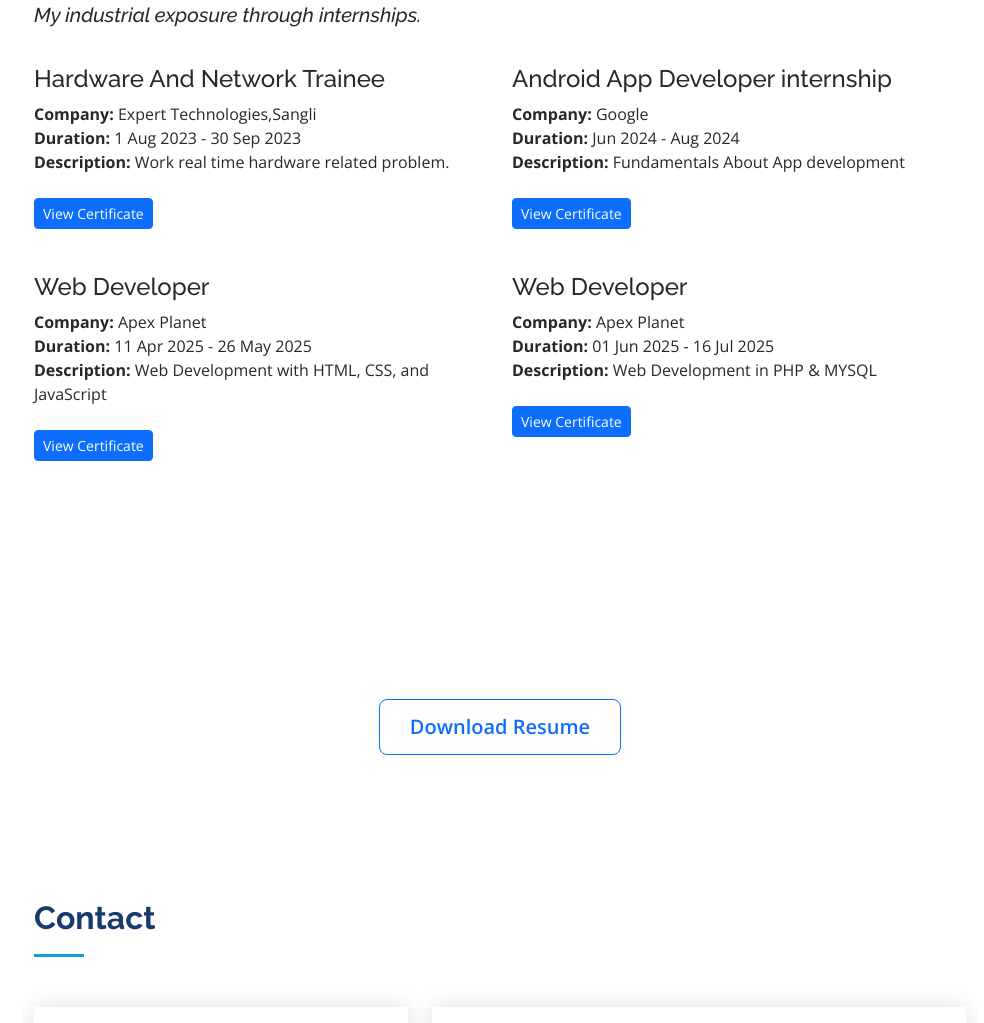
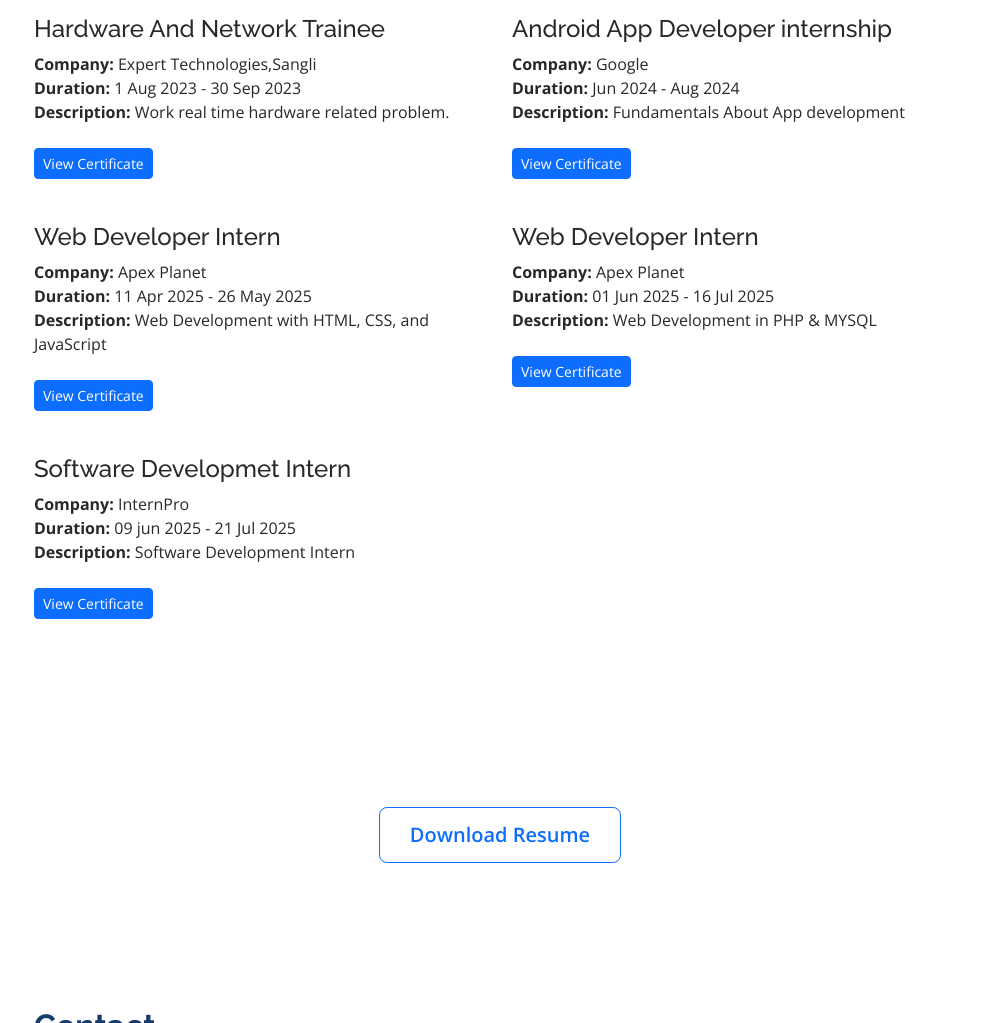
Before and after one commit to hallikerijaved/bio, a plain HTML site: page index.html in a window 1280 px wide. Shown: the part 4285-5308 px from the top of the page, without its empty margins (290-1274 px from the left). Drawn offline with nearby package versions, Linux system fonts and the light colour scheme.

Commit message:
Update index.html

```diff
--- a/index.html
+++ b/index.html
@@ -473,7 +473,7 @@
                 </div>
                 <div class="col-lg-6 d-flex align-items-stretch mb-4" data-aos="zoom-in" data-aos-delay="300">
                   <div class="icon-box">
-                    <h4>Web Developer </h4>
+                    <h4>Web Developer Intern</h4>
                     <p><strong>Company:</strong> Apex Planet<br>
                       <strong>Duration:</strong> 11 Apr 2025 - 26 May 2025<br>
                       <strong>Description:</strong> Web Development with HTML, CSS, and JavaScript</p>
@@ -485,10 +485,22 @@
                 </div>
                 <div class="col-lg-6 d-flex align-items-stretch mb-4" data-aos="zoom-in" data-aos-delay="400">
                   <div class="icon-box">
-                    <h4>Web Developer</h4>
+                    <h4>Web Developer Intern</h4>
                     <p><strong>Company:</strong> Apex Planet<br>
                       <strong>Duration:</strong> 01 Jun 2025 - 16 Jul 2025<br>
                       <strong>Description:</strong> Web Development in PHP & MYSQL
+                    </p>
+                    <a href="#" target="_blank" class="btn btn-primary btn-sm mt-2">
+                      View Certificate
+                    </a>
+                  </div>
+                </div>
+                <div class="col-lg-6 d-flex align-items-stretch mb-4" data-aos="zoom-in" data-aos-delay="400">
+                  <div class="icon-box">
+                    <h4>Software Developmet Intern</h4>
+                    <p><strong>Company:</strong> InternPro<br>
+                      <strong>Duration:</strong> 09 jun 2025 -  21 Jul 2025<br>
+                      <strong>Description:</strong> Software Development Intern
                     </p>
                     <a href="#" target="_blank" class="btn btn-primary btn-sm mt-2">
                       View Certificate
```
